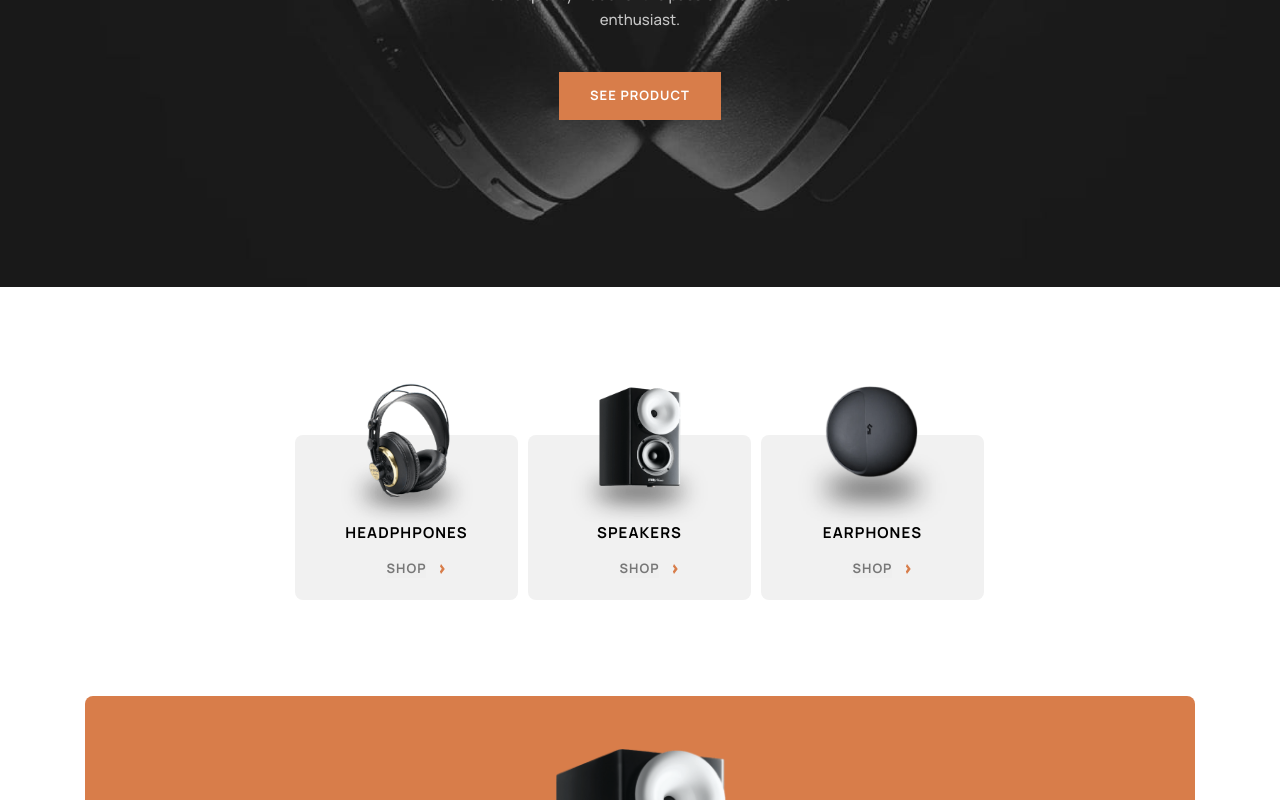
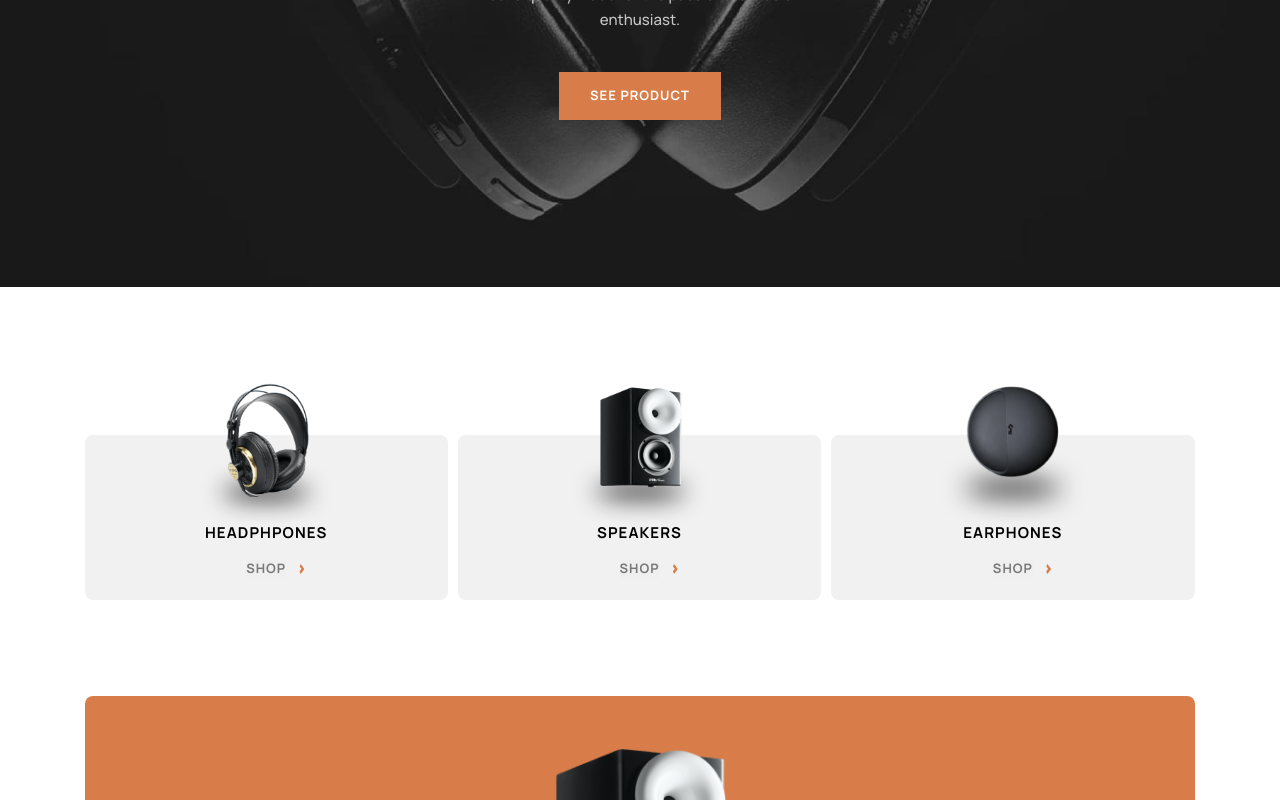
Before and after one commit to wallas938/audiophile-vue, a Vue app: page /home in a window 1280 px wide. Shown: the part 443-1243 px from the top of the page. Built offline with nearby package versions, Linux system fonts and the light colour scheme.

Commit message:
category nav item view is fixed

```diff
--- a/src/components/ui/shared/CategoryNavItem.vue
+++ b/src/components/ui/shared/CategoryNavItem.vue
@@ -119,7 +119,7 @@ export default {
 @media screen and (min-width: $tablet-min) {
   .category-nav-item {
     width: 14.866666rem;
-
+    flex: 1;
     &:not(:last-child) {
       margin-bottom: unset;
       margin-right: 0.666666rem;
--- a/src/pages/HomePage.vue
+++ b/src/pages/HomePage.vue
@@ -352,7 +352,7 @@
 
       .wrapper {
         display: flex;
-        justify-content: center;
+        justify-content: space-between;
       }
     }
 
```
